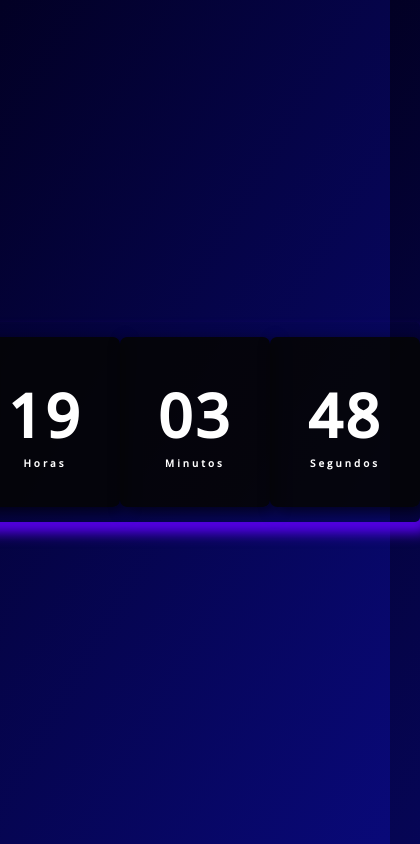
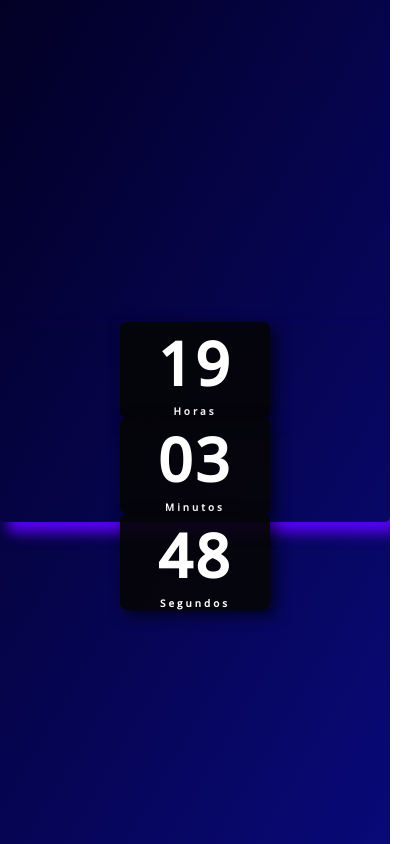
Before and after one commit to Yan0606/digital-clock, a plain HTML site: page index.html in a window 390 px wide. Shown: the whole page, 420 px wide, since content can reach past the window. Drawn offline with nearby package versions, Linux system fonts and the light colour scheme.

Commit message:
deixando respondivo

```diff
--- a/assets/style.css
+++ b/assets/style.css
@@ -11,6 +11,13 @@ body {
     display: flex;
     align-items: center;
     justify-content: center;
+}
+
+@media (max-width:500px){
+    .relogio {
+        flex-direction: column;
+
+    }
 }
 
 .relogio {
```
